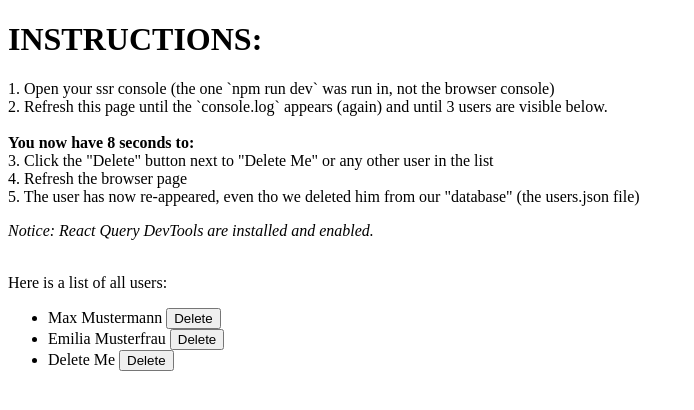
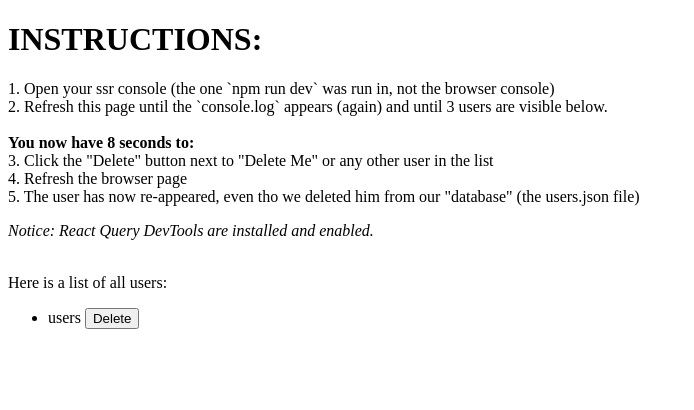
Before and after one commit to toitzi/react-query-cache-issue, a Next.js app: page / in a window 1280 px wide. Shown: the top 410 px of the page, without its empty margins (0-694 px from the left). Built offline with nearby package versions, Linux system fonts and the light colour scheme.

Commit message:
WIP
Signed-off-by: Tobias Oitzinger <tobias@xcoorp.com>

```diff
--- a/app/page.client.js
+++ b/app/page.client.js
@@ -1,15 +1,17 @@
 'use client'
 
-import {useMutation, useQuery, useQueryClient} from "@tanstack/react-query";
-import {deleteUserAction, getUserAction} from "@/app/actions";
+import {useMutation, useQueryClient, useSuspenseQuery} from "@tanstack/react-query";
+import {deleteUserAction} from "@/app/actions";
 
 export default function PageClient()
 {
     const queryClient = useQueryClient()
 
-    const {data: user, isLoading} = useQuery({
+    const {data: user, isLoading} = useSuspenseQuery({
         queryKey: ['users'],
-        queryFn: async () => getUserAction(),
+        queryFn: async () => {
+            return new Promise(resolve => setTimeout(() => resolve([{id: 1, name: 'users'}]), 5000));
+        },
         staleTime: Number.POSITIVE_INFINITY
     })
 
--- a/app/page.js
+++ b/app/page.js
@@ -1,6 +1,7 @@
 import PageClient from "@/app/page.client";
 import {dehydrate, HydrationBoundary, QueryClient} from "@tanstack/react-query";
 import { promises as fs } from 'fs';
+import {Suspense} from "react";
 
 export default async function Home()
 {
@@ -12,12 +13,14 @@ export default async function Home()
             console.log("Backend Server has been fetched")
             const file = await fs.readFile(process.cwd() + '/data/users.json', 'utf8');
             return JSON.parse(file)
-        },
+        }
     }).catch()
 
     return (
         <HydrationBoundary state={dehydrate(queryClient)}>
-            <PageClient />
+            <Suspense fallback={<p>Suspense Loading...</p>}>
+                <PageClient />
+            </Suspense>
         </HydrationBoundary>
     );
 }
```
